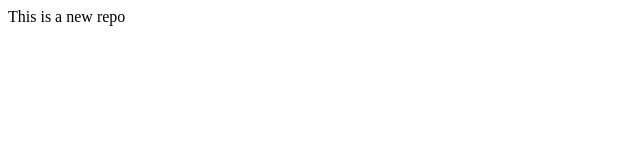
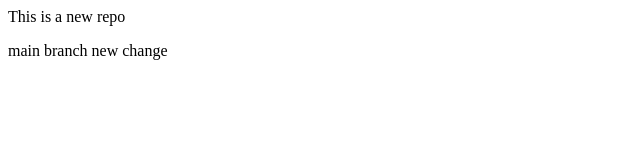
Before and after one commit to yashrajpatel830/LocalpoRe, a plain HTML site: page index.html in a window 1280 px wide. Shown: the whole page, without its empty margins (0-640 px from the left). Drawn offline with Linux system fonts and the light colour scheme.

Commit message:
main branch update

```diff
--- a/index.html
+++ b/index.html
@@ -1 +1,2 @@
 <p>This is a new repo</p>
+<p>main branch new change</p>
```
